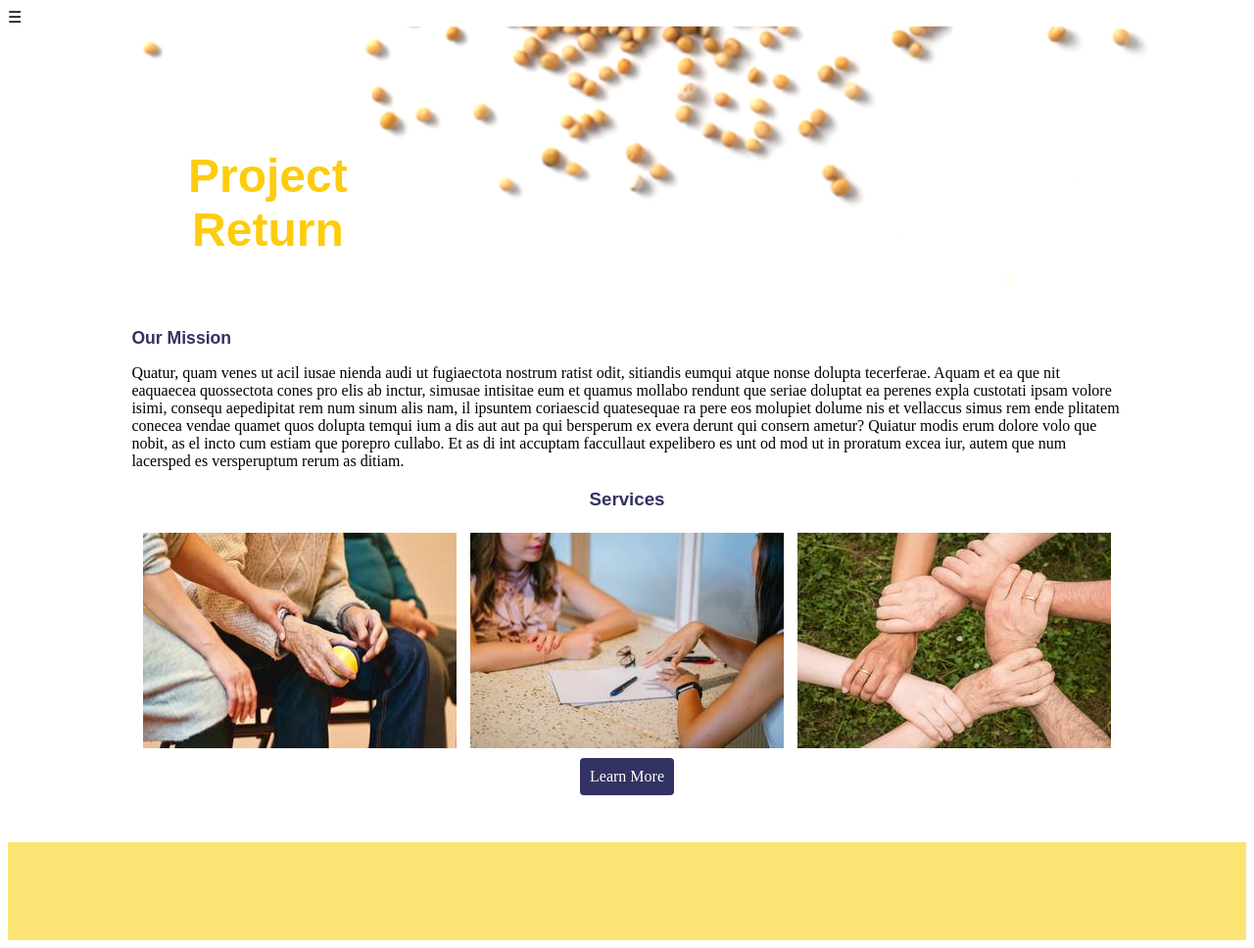
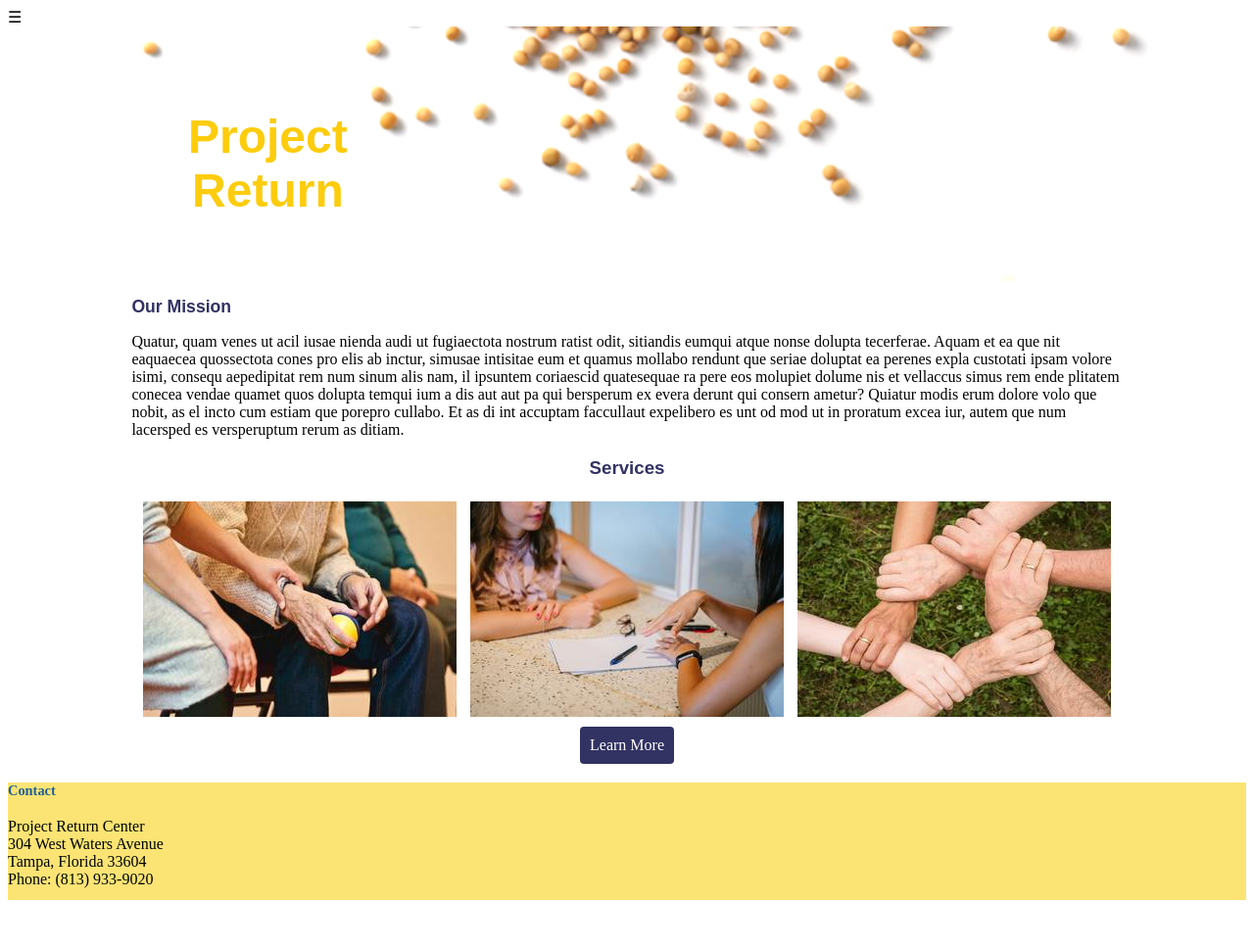
Before and after one commit to sashahayles/p2-hayles-sasha, a plain HTML site: page index.html in a window 1280 px wide. Shown: the whole page at 98% size. After the commit the page ends 927 px from the top, so only its background shows below. Drawn offline with Linux system fonts and the light colour scheme.

Commit message:
Fix margin errors

```diff
--- a/index.html
+++ b/index.html
@@ -67,7 +67,12 @@
       </section>
     </main>
     <footer>
-    </footer>
+      <h4>Contact</h4>
+      <p>Project Return Center <br>
+        304 West Waters Avenue <br>Tampa, Florida 33604 <br> Phone: (813) 933-9020</p>
+        <!--<h4>Location</h4>
+        <h4>Get Connected</h4>-->
+      </footer>
 
   </body>
   </html>
--- a/main.css
+++ b/main.css
@@ -25,7 +25,7 @@ nav {
   position:absolute;
   text-align: center;
   left:15%;
-  top:15%;
+  top:10%;
   font-family: 'special elite', sans-serif;
   color: #fdcc0d;
   font-size:1.5rem;
@@ -37,7 +37,7 @@ h2 {
 }
 main {
   width:80%;
-  margin:3rem auto;
+  margin:1rem auto;
 }
 h3 {
   color:#323263;
@@ -62,5 +62,10 @@ button {
 }
 footer {
   background-color: #fbe474;
-  height:100px;
+  height:120px;
 }
+h4 {
+  color:#1f6097;
+  font-family: 'karla', serif;
+  font-size: 0.9rem;
+}
```
